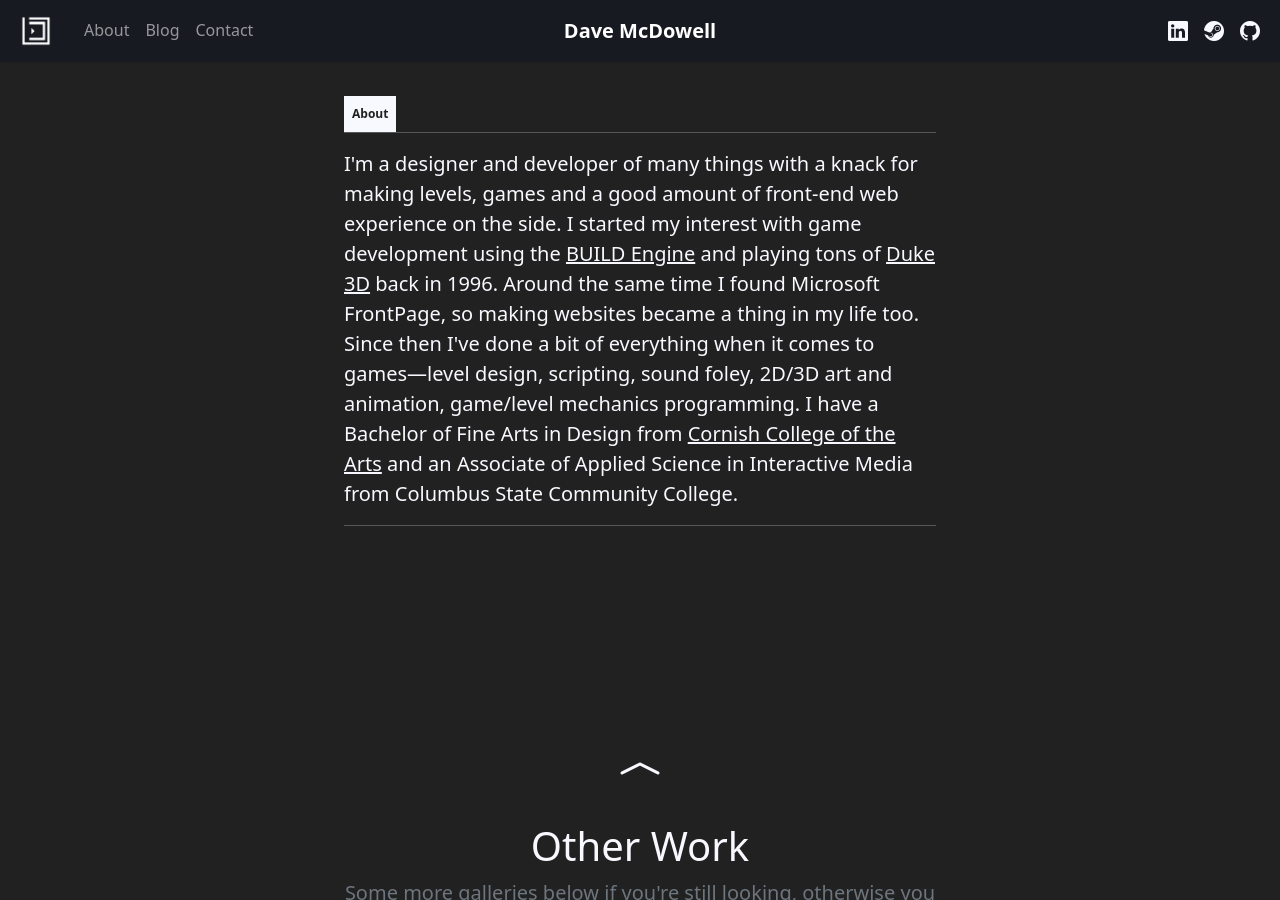
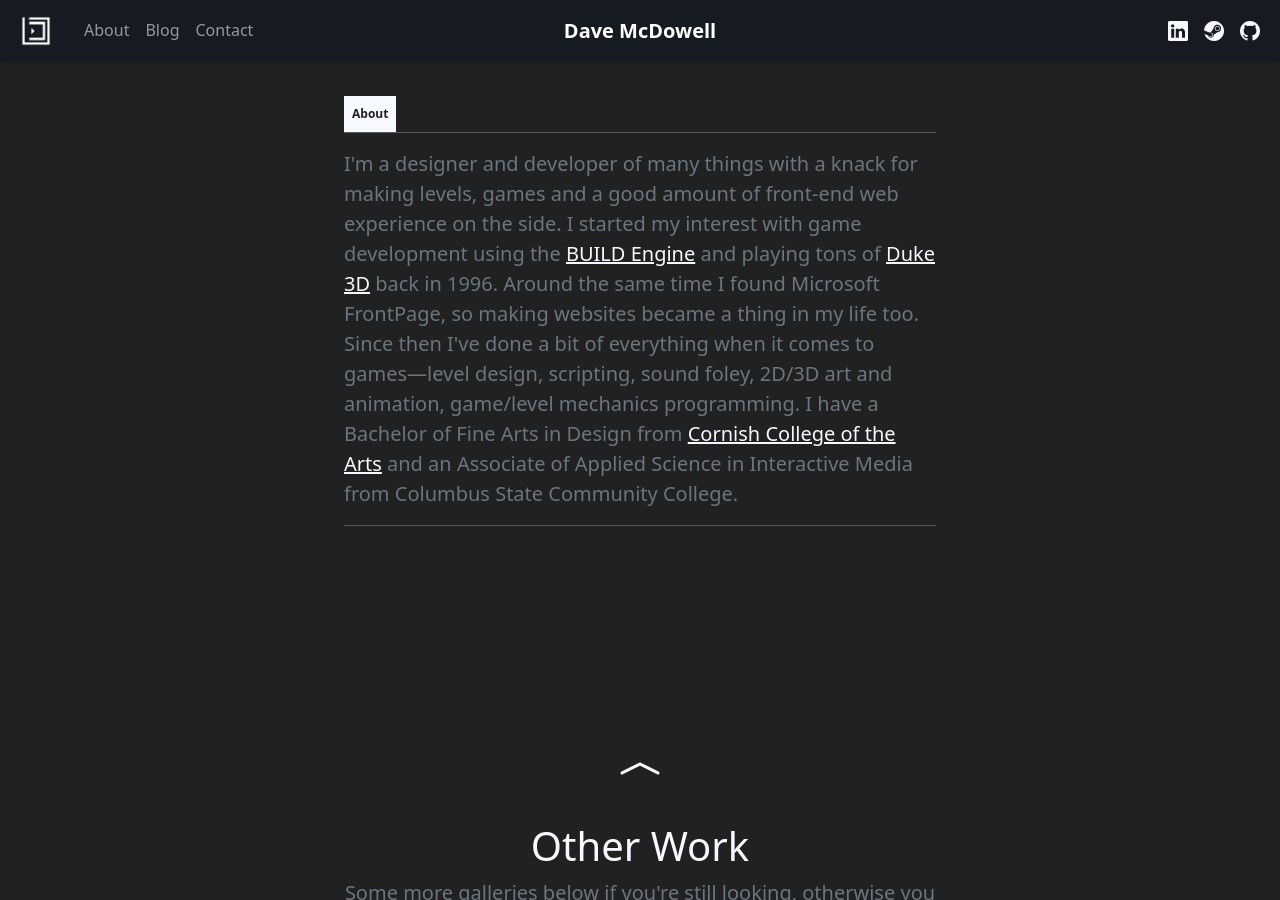
Before and after one commit to davemcdowell/portfolio, a Jekyll site: the page built from about.html, in a window 1280 px wide and 900 px high. Built offline with Jekyll 4.4.1, drawn with Linux system fonts in a browser that asks for light colours; nearby versions of some CDN libraries.

Commit message:
Update about.html

```diff
--- a/about.html
+++ b/about.html
@@ -14,8 +14,9 @@ Since then I've done a bit of everything when it comes to games&mdash;level desi
                 <div class="container">
                     <h3 class="block-label">About</h3>
                     <hr class="block-label-hr">
-                    <p class="lead">{{ aboutMe }}</p>
+                    <p class="lead text-muted">{{ aboutMe }}</p>
                     <hr>
+
                 </div>
             </section>
         </div>
```
